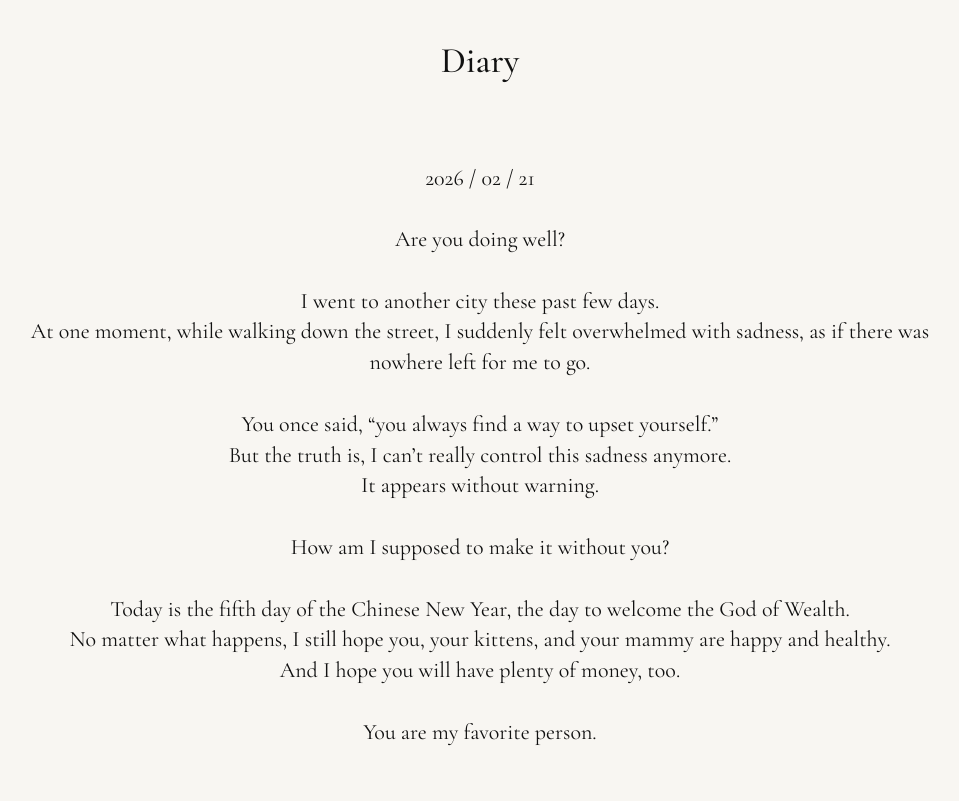
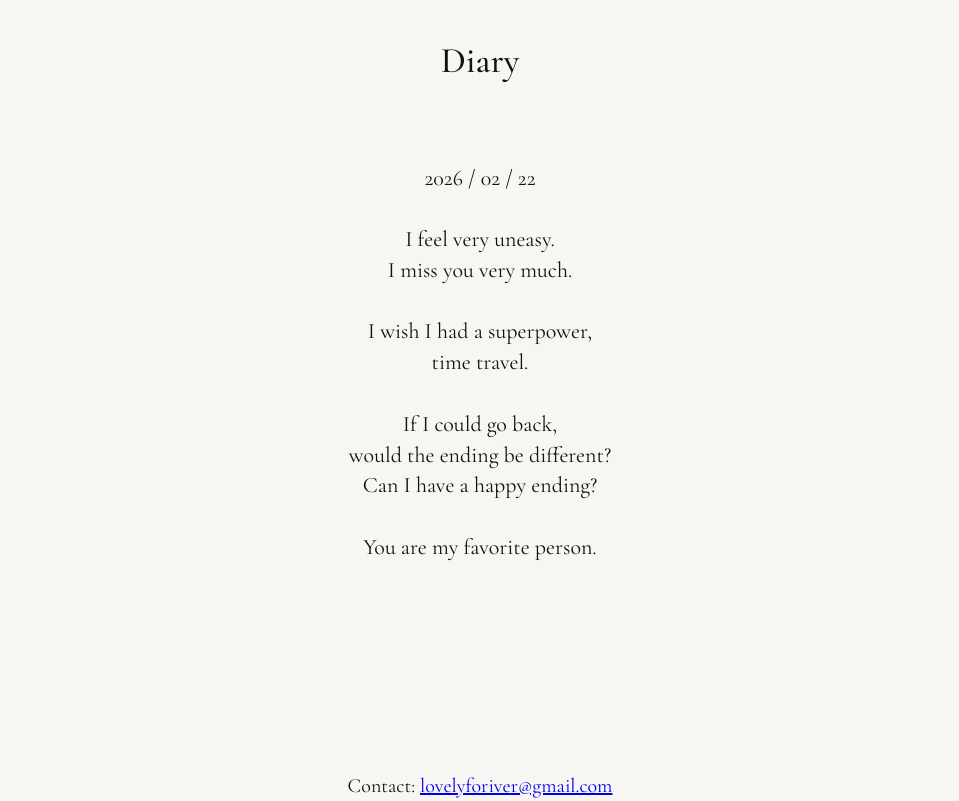
Before and after one commit to alovelystraycat/alovelystraycat.github.io, a plain HTML site: page index.html in a window 1280 px wide. Shown: the part 6560-7361 px from the top of the page, without its empty margins (160-1119 px from the left). Drawn offline with nearby package versions, Linux system fonts and the light colour scheme.

Commit message:
Update index.html

```diff
--- a/index.html
+++ b/index.html
@@ -331,22 +331,17 @@ Letter to My Dearest Friend
 <section>
 <h2>Diary</h2>
 <div class="diary">
-2026 / 02 / 21
+2026 / 02 / 22
 
-Are you doing well?
+I feel very uneasy.
+I miss you very much.
 
-I went to another city these past few days.
-At one moment, while walking down the street, I suddenly felt overwhelmed with sadness, as if there was nowhere left for me to go.
+I wish I had a superpower,
+time travel.
 
-You once said, “you always find a way to upset yourself.”
-But the truth is, I can’t really control this sadness anymore.
-It appears without warning.
-
-How am I supposed to make it without you?
-
-Today is the fifth day of the Chinese New Year, the day to welcome the God of Wealth.
-No matter what happens, I still hope you, your kittens, and your mammy are happy and healthy.
-And I hope you will have plenty of money, too.
+If I could go back,
+would the ending be different?
+Can I have a happy ending?
 
 You are my favorite person.
 
```
